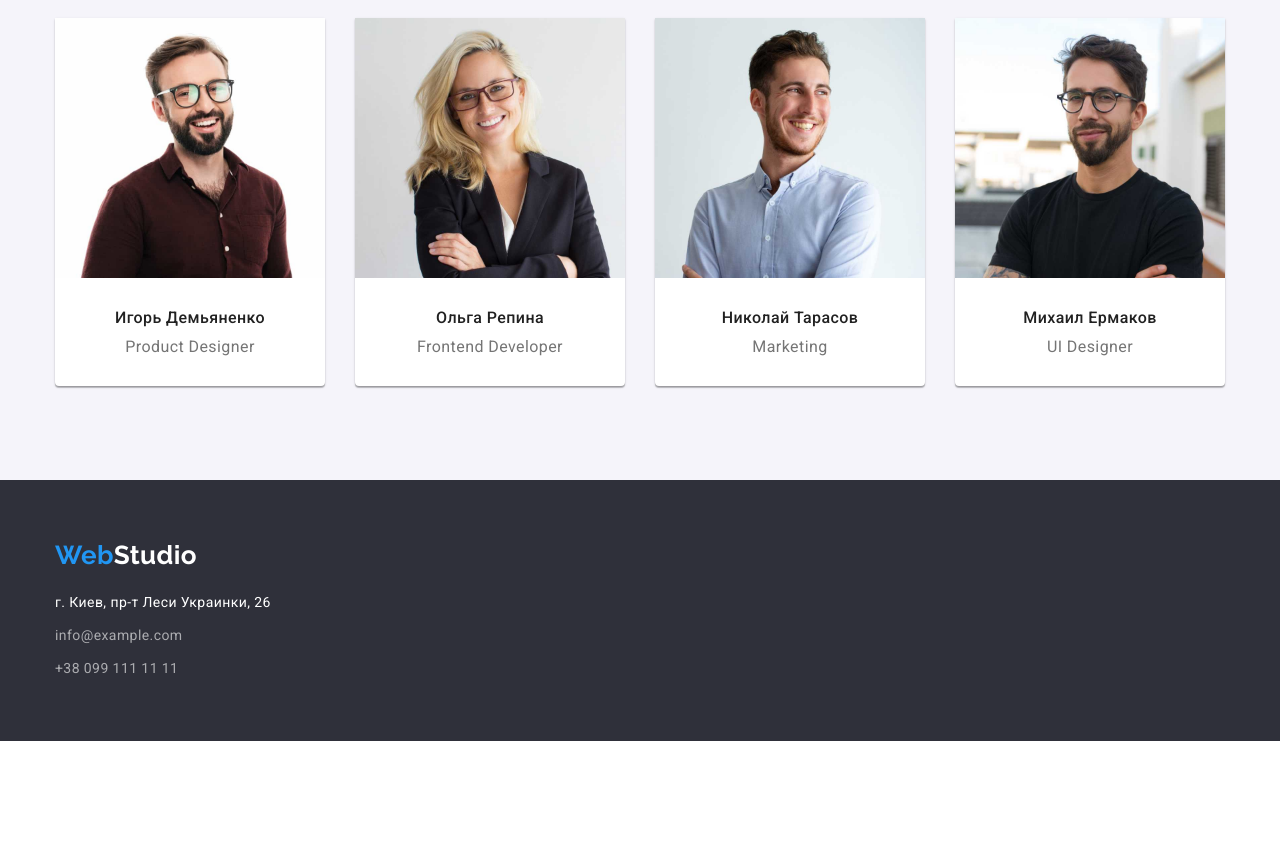
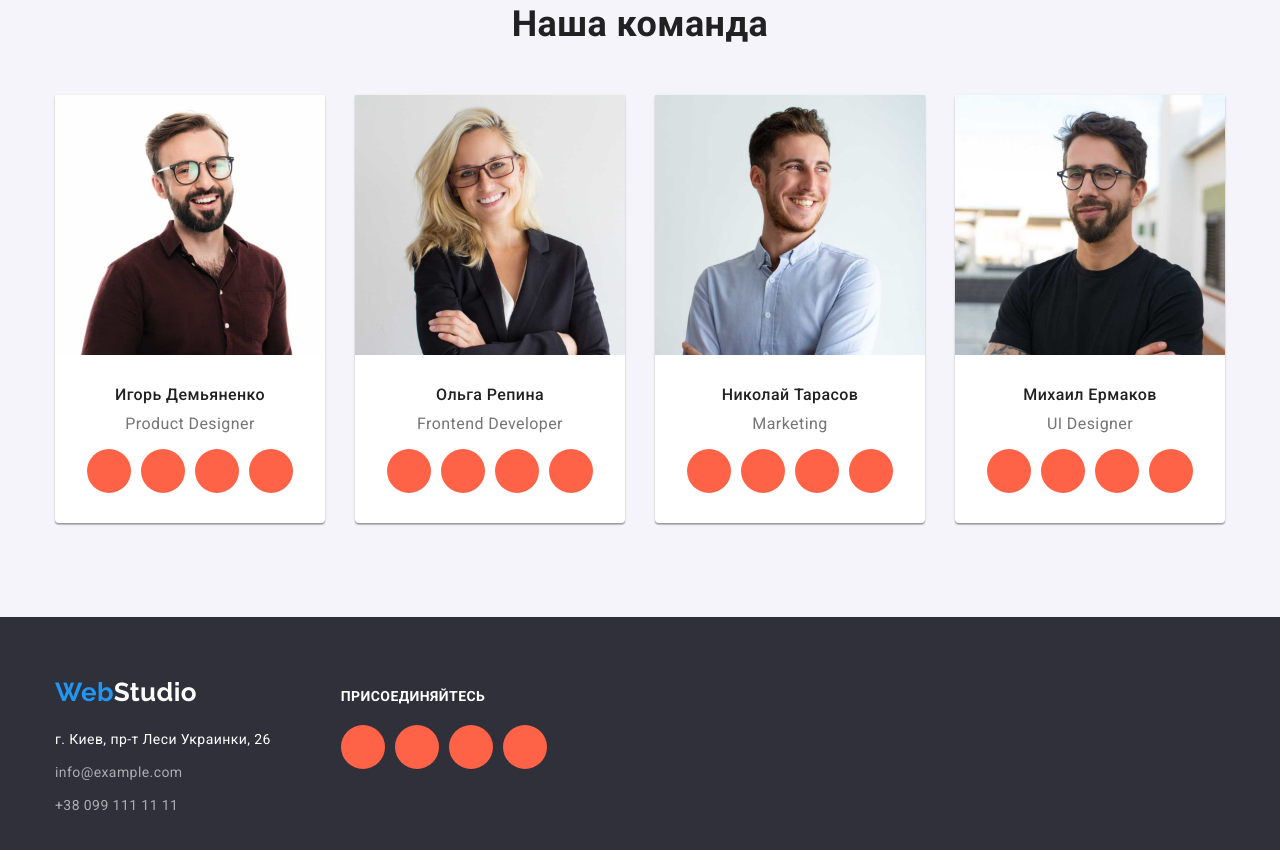
Before and after one commit to NikolayDvoinikh/goit-markup-hw-04, a plain HTML site: page index.html in a window 1280 px wide. Shown: the part 1688-2538 px from the top of the page. Before the commit the page ends 2429 px from the top, so only its background shows below. Drawn offline with nearby package versions, Linux system fonts and the light colour scheme.

Commit message:
места под свг

```diff
--- a/css/styles.css
+++ b/css/styles.css
@@ -193,9 +193,12 @@ img {
 	width: 270px;
 }
 .feature-icon {
-	widows: 70px;
-	height: 70px;
+}
+.feature-icon-box {
+	height: 120px;
 	background-color: #f5f4fa;
+	margin-bottom: 30px;
+	border-radius: 4px;
 }
 /* .feature-box::before {
 	display: block;
@@ -267,6 +270,7 @@ img {
 	font-size: 16px;
 	line-height: 1.19;
 	text-align: center;
+	margin-bottom: 16px;
 }
 .team-item {
 	flex-basis: calc(100% / 4);
@@ -278,7 +282,7 @@ img {
 }
 
 .team-content {
-	padding: 30px 59px;
+	padding: 30px 59px 0 59px;
 }
 
 .team-item {
@@ -291,11 +295,51 @@ img {
 	box-shadow: 0px 4px 4px rgba(0, 0, 0, 0.25);
 }
 
+.team-soc {
+	display: flex;
+	justify-content: center;
+	gap: 10px;
+	margin-bottom: 30px;
+}
+
+.team-soc-item {
+	width: 44px;
+	height: 44px;
+	border-radius: 50%;
+	background-color: tomato;
+}
+.team-soc-item:hover,
+.team-soc-item:focus {
+	background-color: #2196f3;
+}
+
 /* ----------------------footer-------------------- */
+
+.footer-soc.list {
+	display: flex;
+	justify-content: center;
+	gap: 10px;
+}
+.footer-container {
+	display: flex;
+	align-items: baseline;
+}
+.soc-title {
+	margin-bottom: 20px;
+	font-weight: 700;
+	font-size: 14px;
+	line-height: 1.14;
+	letter-spacing: 0.03em;
+	text-transform: uppercase;
+	color: #ffffff;
+}
 .footer {
 	background-color: #2f303a;
 	padding-top: 60px;
 	padding-bottom: 60px;
+	max-width: 1600px;
+	margin-left: auto;
+	margin-right: auto;
 }
 
 .footer-logo {
@@ -314,6 +358,7 @@ img {
 	font-size: 14px;
 	line-height: 1.71;
 	margin-bottom: 9px;
+	margin-right: 70px;
 }
 
 .link-address {
@@ -364,6 +409,10 @@ img {
 	color: currentColor;
 	text-decoration: none;
 }
+.projects-item:hover,
+.projects-item:focus {
+	box-shadow: 0px 1px 1px rgba(0, 0, 0, 0.12), 0px 4px 4px rgba(0, 0, 0, 0.06), 1px 4px 6px rgba(0, 0, 0, 0.16);
+}
 .projects-type {
 	font-size: 16px;
 	line-height: 1.88;
--- a/index.html
+++ b/index.html
@@ -51,27 +51,44 @@
 				<div class="container">
 					<ul class="list features-container">
 						<li class="feature-box">
-							<svg class="feature-icon">
+							<div class="feature-icon-box">
+								<svg class="feature-icon" width="70px" height="70px">
 									<use href="./images/symbol-defs.svg#icon-antenna"></use>
 								</svg>
+							</div>
 							<h3 class="title">Внимание к деталям</h3>
 							<p class="features-text">
 								Идейные соображения, а также начало повседневной работы по формированию позиции.
 							</p>
 						</li>
 						<li class="feature-box">
+							<div class="feature-icon-box">
+								<svg class="feature-icon" width="70px" height="70px">
+									<use href=""></use>
+								</svg>
+							</div>
 							<h3 class="title">Пунктуальность</h3>
 							<p class="features-text">
 								Задача организации, в особенности же рамки и место обучения кадров влечет за собой.
 							</p>
 						</li>
 						<li class="feature-box">
+							<div class="feature-icon-box">
+								<svg class="feature-icon" width="70px" height="70px">
+									<use href=""></use>
+								</svg>
+							</div>
 							<h3 class="title">Планирование</h3>
 							<p class="features-text">
 								Равным образом консультация с широким активом в значительной степени обуславливает.
 							</p>
 						</li>
 						<li class="feature-box">
+							<div class="feature-icon-box">
+								<svg class="feature-icon" width="70px" height="70px">
+									<use href=""></use>
+								</svg>
+							</div>
 							<h3 class="title">Современные технологии</h3>
 							<p class="features-text">Значимость этих проблем настолько очевидна, что реализация плановых заданий.</p>
 						</li>
@@ -122,6 +139,36 @@
 								<h3 class="title name">Игорь Демьяненко</h3>
 								<p lang="en" class="profession">Product Designer</p>
 							</div>
+							<ul class="team-soc list">
+								<li class="team-soc-item">
+									<a href="">
+										<svg class="soc-link instagram" width="20px" height="20px">
+											<use></use>
+										</svg>
+									</a>
+								</li>
+								<li class="team-soc-item">
+									<a href="">
+										<svg class="soc-link twitter" width="20px" height="20px">
+											<use></use>
+										</svg>
+									</a>
+								</li>
+								<li class="team-soc-item">
+									<a href="">
+										<svg class="soc-link facebook" width="20px" height="20px">
+											<use></use>
+										</svg>
+									</a>
+								</li>
+								<li class="team-soc-item">
+									<a href="">
+										<svg class="soc-link linkedin" width="20px" height="20px">
+											<use></use>
+										</svg>
+									</a>
+								</li>
+							</ul>
 						</li>
 
 						<li class="team-item">
@@ -130,6 +177,36 @@
 								<h3 class="title name">Ольга Репина</h3>
 								<p lang="en" class="profession">Frontend Developer</p>
 							</div>
+							<ul class="team-soc list">
+								<li class="team-soc-item">
+									<a href="">
+										<svg class="soc-link instagram" width="20px" height="20px">
+											<use></use>
+										</svg>
+									</a>
+								</li>
+								<li class="team-soc-item">
+									<a href="">
+										<svg class="soc-link twitter" width="20px" height="20px">
+											<use></use>
+										</svg>
+									</a>
+								</li>
+								<li class="team-soc-item">
+									<a href="">
+										<svg class="soc-link facebook" width="20px" height="20px">
+											<use></use>
+										</svg>
+									</a>
+								</li>
+								<li class="team-soc-item">
+									<a href="">
+										<svg class="soc-link linkedin" width="20px" height="20px">
+											<use></use>
+										</svg>
+									</a>
+								</li>
+							</ul>
 						</li>
 
 						<li class="team-item">
@@ -144,6 +221,36 @@
 								<h3 class="title name">Николай Тарасов</h3>
 								<p lang="en" class="profession">Marketing</p>
 							</div>
+							<ul class="team-soc list">
+								<li class="team-soc-item">
+									<a href="">
+										<svg class="soc-link instagram" width="20px" height="20px">
+											<use></use>
+										</svg>
+									</a>
+								</li>
+								<li class="team-soc-item">
+									<a href="">
+										<svg class="soc-link twitter" width="20px" height="20px">
+											<use></use>
+										</svg>
+									</a>
+								</li>
+								<li class="team-soc-item">
+									<a href="">
+										<svg class="soc-link facebook" width="20px" height="20px">
+											<use></use>
+										</svg>
+									</a>
+								</li>
+								<li class="team-soc-item">
+									<a href="">
+										<svg class="soc-link linkedin" width="20px" height="20px">
+											<use></use>
+										</svg>
+									</a>
+								</li>
+							</ul>
 						</li>
 
 						<li class="team-item">
@@ -158,23 +265,90 @@
 								<h3 class="title name">Михаил Ермаков</h3>
 								<p lang="en" class="profession">UI Designer</p>
 							</div>
+							<ul class="team-soc list">
+								<li class="team-soc-item">
+									<a href="">
+										<svg class="soc-link instagram" width="20px" height="20px">
+											<use></use>
+										</svg>
+									</a>
+								</li>
+								<li class="team-soc-item">
+									<a href="">
+										<svg class="soc-link twitter" width="20px" height="20px">
+											<use></use>
+										</svg>
+									</a>
+								</li>
+								<li class="team-soc-item">
+									<a href="">
+										<svg class="soc-link facebook" width="20px" height="20px">
+											<use></use>
+										</svg>
+									</a>
+								</li>
+								<li class="team-soc-item">
+									<a href="">
+										<svg class="soc-link linkedin" width="20px" height="20px">
+											<use></use>
+										</svg>
+									</a>
+								</li>
+							</ul>
 						</li>
 					</ul>
 				</div>
 			</section>
 		</main>
 		<footer class="footer">
-			<div class="container">
+			<div class="container footer-container">
+				<div>
 					<!-- prettier-ignore -->
 					<a href="./index.html" class="logo footer-logo">Web<span class="logo-white">Studio</span></a>
 					<address>
 						<ul class="list list-address">
-						<li><a href="https://goo.gl/maps/J37NzG6z3w71KRSu6" class="address">г. Киев, пр-т Леси Украинки, 26</a></li>
+							<li>
+								<a href="https://goo.gl/maps/J37NzG6z3w71KRSu6" class="address">г. Киев, пр-т Леси Украинки, 26</a>
+							</li>
 							<li><a href="mailto:info@example.com" class="link link-address">info@example.com</a></li>
 							<li><a href="tel:+380991111111" class="link link-address link-tel">+38 099 111 11 11</a></li>
 						</ul>
 					</address>
 				</div>
+				<div class="footer-soc-thumb">
+					<h2 class="soc-title">присоединяйтесь</h2>
+					<ul class="footer-soc list">
+						<li class="team-soc-item">
+							<a href="">
+								<svg class="soc-link instagram" width="20px" height="20px">
+									<use></use>
+								</svg>
+							</a>
+						</li>
+						<li class="team-soc-item">
+							<a href="">
+								<svg class="soc-link twitter" width="20px" height="20px">
+									<use></use>
+								</svg>
+							</a>
+						</li>
+						<li class="team-soc-item">
+							<a href="">
+								<svg class="soc-link facebook" width="20px" height="20px">
+									<use></use>
+								</svg>
+							</a>
+						</li>
+						<li class="team-soc-item">
+							<a href="">
+								<svg class="soc-link linkedin" width="20px" height="20px">
+									<use></use>
+								</svg>
+							</a>
+						</li>
+					</ul>
+				</div>
+			</div>
 		</footer>
 	</body>
 </html>
```
Also changed, not shown: images/Logo1.svg (added), images/Logo2.svg (added), images/Logo3.svg (added), images/Logo4.svg (added), images/Logo5.svg (added), images/Logo6.svg (added). Lines whose indentation alone changed are shown as unchanged.
